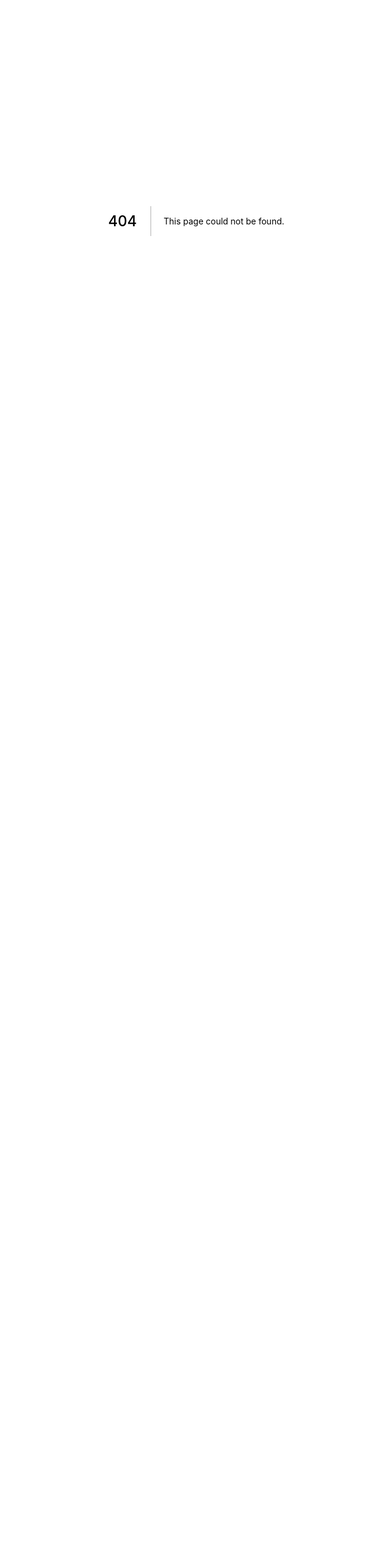
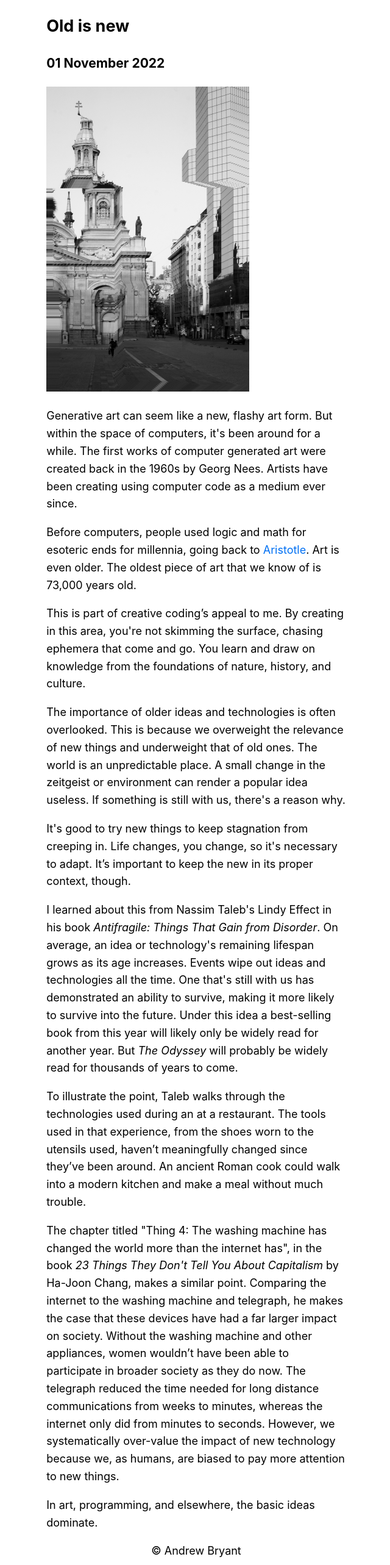
Before and after one commit to apbryant/website, a Next.js app: page /posts/old-is-new in a window 1280 px wide. Before the commit this address had no page. Shown: the part 38-2604 px from the top of the page at 61% size, without its empty margins (318-958 px from the left). Before the commit the page ends 800 px from the top, so only its background shows below. Built offline with nearby package versions, Linux system fonts and the light colour scheme.

Commit message:
Add post

```diff
--- a/pages/cv.js
+++ b/pages/cv.js
@@ -33,6 +33,7 @@ export default function CV() {
 
       <h1>Exhibitions</h1>
 	<ul>
+  <li><a href="https://metrorichmondart.org/klma-show-submit-now/">KLMA Show</a>, October 2022</li>
   <li><a href="https://demofestival.com/participants">Design in Motion Festival</a>, October 2022</li>
   <li><a href="https://www.artworkarchive.com/profile/d-art-center/exhibition/portrayed-ii-d-art-center-s-second-national-portraiture-exhibition/pieces?page=2">Portrayed II: d'Art Center's Second National Portraiture Exhibition</a>, d'Art Center, July 2022</li>
   <li><a href="https://libertytownarts.com/in-the-gallery/">The Urban Landscape</a>, LibertyTown Arts Workshop, July 2022</li>
--- /dev/null
+++ b/pages/posts/old-is-new.js
@@ -0,0 +1,49 @@
+import Head from 'next/head'
+import Link from 'next/link'
+import Image from 'next/image'
+import MyHeader from '../../components/MyHeader'
+
+export default function OldIsNew() {
+  return (
+    <>
+  <MyHeader />
+
+
+      <article>
+        <h2>Old is new</h2>
+        <h3>01 November 2022</h3>
+
+        <Image
+                src="/images/old-is-new/image.png" // Route of the image file
+                    layout="intrinsic"
+                    height={500} // Desired size with correct aspect ratio
+                    width={333} // Desired size with correct aspect ratio
+                    alt=""
+                  />
+
+        <p>Generative art can seem like a new, flashy art form. But within the space of computers, it's been around for a while. The first works of computer generated art were created back in the 1960s by Georg Nees. Artists have been creating using computer code as a medium ever since.</p>
+
+<p>Before computers, people used logic and math for esoteric ends for millennia, going back to <a href="https://cdixon.org/2017/02/20/aristotle-computer">Aristotle</a>. Art is even older. The oldest piece of art that we know of is 73,000 years old.</p>
+
+<p>This is part of creative coding’s appeal to me. By creating in this area, you're not skimming the surface, chasing ephemera that come and go. You learn and draw on knowledge from the foundations of nature, history, and culture.</p>
+
+<p>The importance of older ideas and technologies is often overlooked. This is because we overweight the relevance of new things and underweight that of old ones. The world is an unpredictable place. A small change in the zeitgeist or environment can render a popular idea useless. If something is still with us, there's a reason why.</p>
+
+<p>It's good to try new things to keep stagnation from creeping in. Life changes, you change, so it's necessary to adapt. It’s important to keep the new in its proper context, though.</p>
+
+<p>I learned about this from Nassim Taleb's Lindy Effect in his book <i>Antifragile: Things That Gain from Disorder</i>. On average, an idea or technology's remaining lifespan grows as its age increases. Events wipe out ideas and technologies all the time. One that's still with us has demonstrated an ability to survive, making it more likely to survive into the future. Under this idea a best-selling book from this year will likely only be widely read for another year. But <i>The Odyssey</i> will probably be widely read for thousands of years to come.</p>
+
+<p>To illustrate the point, Taleb walks through the technologies used during an at a restaurant. The tools used in that experience, from the shoes worn to the utensils used, haven’t meaningfully changed since they’ve been around. An ancient Roman cook could walk into a modern kitchen and make a meal without much trouble.</p>
+
+<p>The chapter titled "Thing 4: The washing machine has changed the world more than the internet has", in the book <i>23 Things They Don't Tell You About Capitalism</i> by Ha-Joon Chang, makes a similar point. Comparing the internet to the washing machine and telegraph, he makes the case that these devices have had a far larger impact on society. Without the washing machine and other appliances, women wouldn’t have been able to participate in broader society as they do now. The telegraph reduced the time needed for long distance communications from weeks to minutes, whereas the internet only did from minutes to seconds. However, we systematically over-value the impact of new technology because we, as humans, are biased to pay more attention to new things.</p>
+
+<p>In art, programming, and elsewhere, the basic ideas dominate.</p>
+
+      </article>
+
+            <footer>
+                © Andrew Bryant
+            </footer>
+    </>
+  )
+}
--- a/pages/posts/posts-index.js
+++ b/pages/posts/posts-index.js
@@ -8,6 +8,12 @@ export default function FirstPost() {
     <MyHeader />
 
       <h1>Posts</h1>
+
+      <div>
+      <Link href="/posts/old-is-new">
+        <a>Old is new</a>
+      </Link>
+      </div>
 
       <div>
       <Link href="/posts/the-real-benefits-of-programming">
--- a/pages/posts/why-we-dont-build.js
+++ b/pages/posts/why-we-dont-build.js
@@ -2,7 +2,7 @@ import Head from 'next/head'
 import Link from 'next/link'
 
 import MyHeader from '../../components/MyHeader'
-export default function TheBenefitsAndDrawbacksOfCoding() {
+export default function WhyWeDontBuild() {
   return (
     <>
   <MyHeader />
```
Also changed, not shown: public/images/old-is-new/image.png (added).
